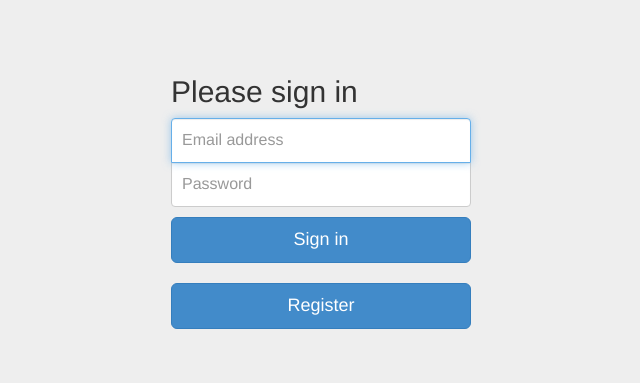
After one commit to jmfield2/DB-CRM, a Python web app: template CRM/templates/login.html in a window 1280 px wide. The commit adds this page. Shown: the top 383 px of the page, without its empty margins (319-959 px from the left). Run offline with Jinja, Linux system fonts and the light colour scheme; the template is opened without the code that fills it, so the values that code supplies are empty.

Commit message:
added login template

```diff
--- a/CRM/templates/dashboard.html
+++ b/CRM/templates/dashboard.html
@@ -70,7 +70,7 @@
                         <a href="dashboard.html"><i class="glyphicon glyphicon-search"></i> Search Customer </a>
                     </li>
                     <li>
-                        <a href="customer.html"><i class="glyphicon glyphicon-plus"></i> Add New Customer </a>
+                        <a href="#"><i class="glyphicon glyphicon-plus"></i> Add New Customer </a>
                     </li>
                 </ul>
                 <!-- /#side-menu -->
--- /dev/null
+++ b/CRM/templates/login.html
@@ -0,0 +1,47 @@
+<!DOCTYPE html>
+<html lang="en">
+  <head>
+    <meta charset="utf-8">
+    <meta http-equiv="X-UA-Compatible" content="IE=edge">
+    <meta name="viewport" content="width=device-width, initial-scale=1, maximum-scale=1, user-scalable=no">
+    <meta name="description" content="">
+    <meta name="author" content="">
+    <link rel="shortcut icon" href="../../assets/ico/favicon.ico">
+
+    <title>Signin Template for Bootstrap</title>
+
+    <!-- Bootstrap core CSS -->
+<!--     <link href="{{ url_for('static', filename='css/bootstrap.css') }}" rel="stylesheet"> -->
+    <!-- Custom styles for this template -->
+<!--     <link href="{{ url_for('static', filename='css/login.css') }}" rel="stylesheet"> -->
+
+    <link href="static/css/bootstrap.min.css" rel="stylesheet">
+    <link href="static/css/style.css" rel="stylesheet">
+    <link href="static/css/signin.css" rel="stylesheet">
+
+  </head>
+
+  <body>
+
+    <div class="container">
+
+      <form class="form-signin" role="form">
+        <h2 class="form-signin-heading">Please sign in</h2>
+        <input type="email" class="form-control" placeholder="Email address" required autofocus>
+        <input type="password" class="form-control" placeholder="Password" required>
+<!--         <label class="checkbox">
+          <input type="checkbox" value="remember-me"> Remember me
+        </label> -->
+        <button class="btn btn-lg btn-primary btn-block" type="submit">Sign in</button>
+        <br>
+        <button class="btn btn-lg btn-primary btn-block" type="register">Register</button>
+      </form>
+
+    </div> <!-- /container -->
+
+
+    <!-- Bootstrap core JavaScript
+    ================================================== -->
+    <!-- Placed at the end of the document so the pages load faster -->
+  </body>
+</html>
```
